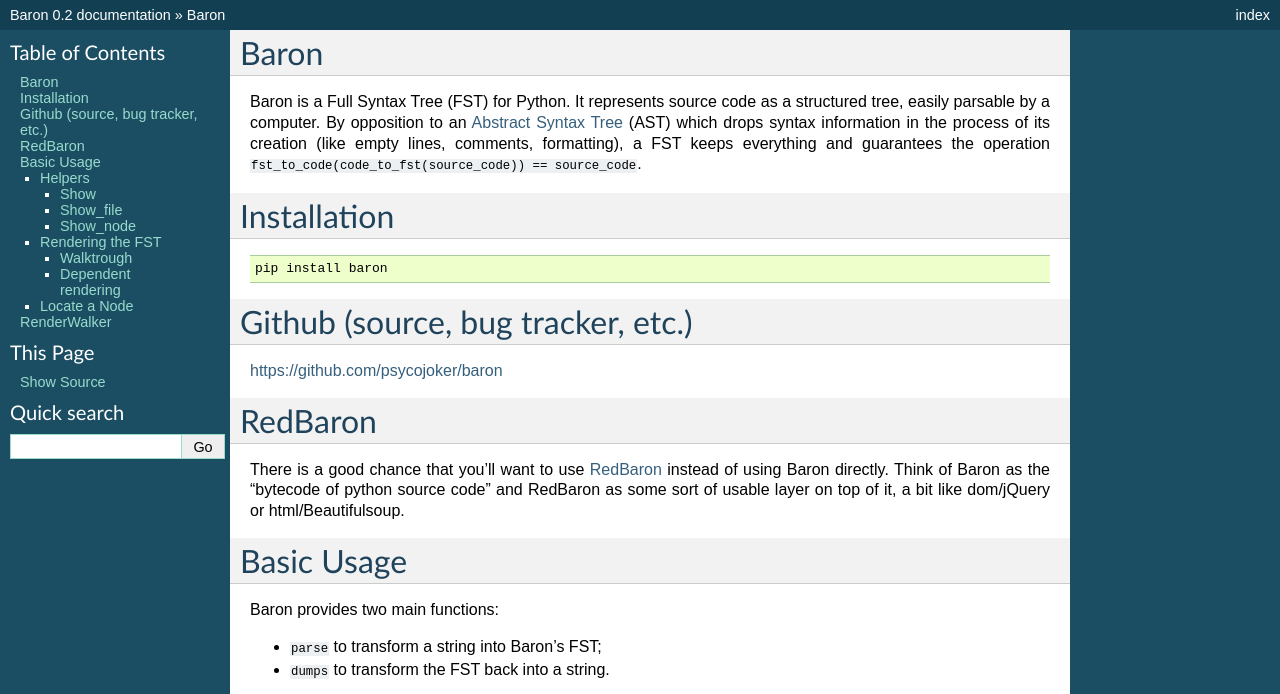
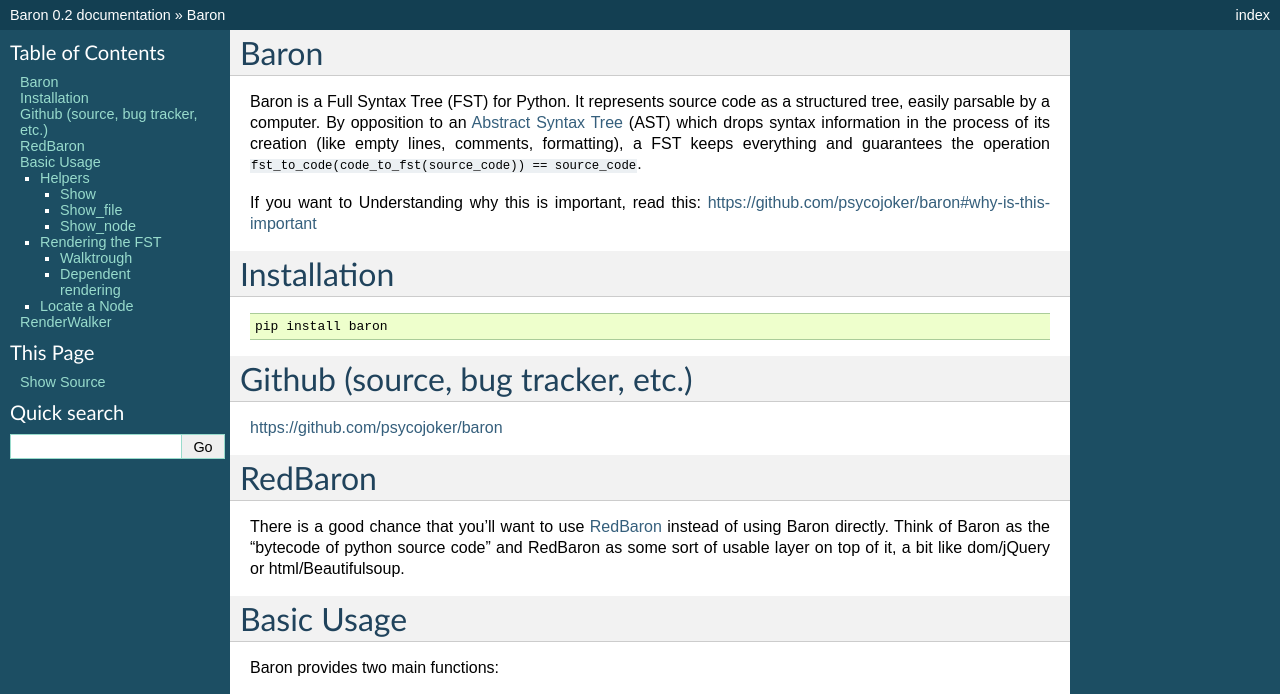
Before and after one commit to PyCQA/baron, a Sphinx documentation site: the page built from docs/index.rst, in a window 1280 px wide and 900 px high, cut to the strip 0-694 px from the top of the window. Built offline with Sphinx 7.4.7, drawn with Linux system fonts in a browser that asks for light colours.

Commit message:
[doc] add link to explanation of Baron

```diff
--- a/docs/index.rst
+++ b/docs/index.rst
@@ -8,6 +8,9 @@
 syntax information in the process of its creation (like empty lines,
 comments, formatting), a FST keeps everything and guarantees the
 operation :file:`fst_to_code(code_to_fst(source_code)) == source_code`.
+
+If you want to Understanding why this is important, read this:
+https://github.com/psycojoker/baron#why-is-this-important
 
 Installation
 ============
```
